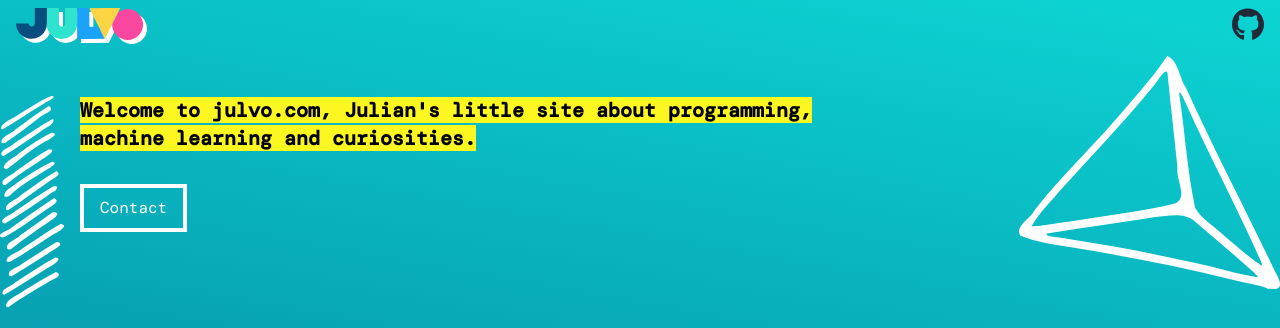
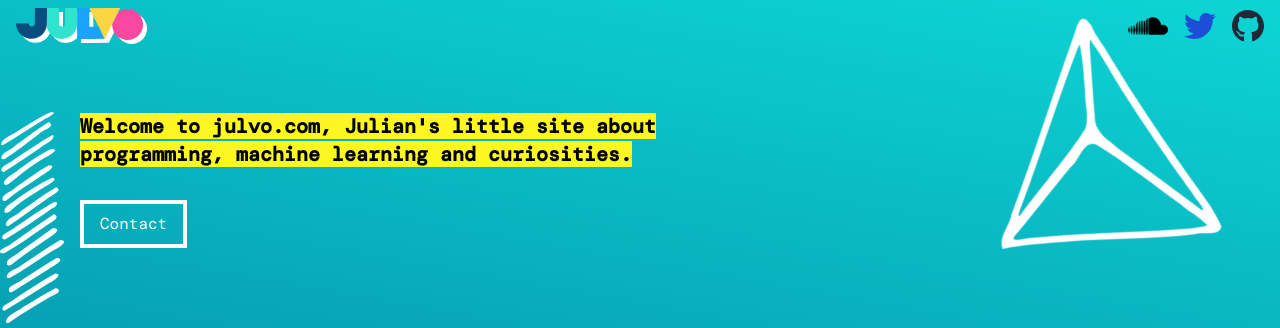
Before and after one commit to julvo/julvo.com, a plain HTML site: page docs/index.html in a window 1280 px wide. Shown: the top 328 px of the page. Drawn offline with nearby package versions, Linux system fonts and the light colour scheme.

Commit message:
Make design responsive

```diff
--- a/docs/css/styles.css
+++ b/docs/css/styles.css
@@ -11,9 +11,9 @@ body {
 }
 
 .spinning {
-    -webkit-animation:spin 4s linear infinite;
-    -moz-animation:spin 4s linear infinite;
-    animation:spin 4s linear infinite;
+    -webkit-animation:spin 8s linear infinite;
+    -moz-animation:spin 8s linear infinite;
+    animation:spin 8s linear infinite;
 }
 @-moz-keyframes spin { 100% { -moz-transform: rotate(360deg); } }
 @-webkit-keyframes spin { 100% { -webkit-transform: rotate(360deg); } }
--- a/docs/index.html
+++ b/docs/index.html
@@ -43,30 +43,39 @@
         </a>
         <div class="w-full flex-grow">
         </div>
-        <a class="mr-2 h-full text-gray-800 hover:text-pink-500 flex-grow-0 flex-shrink-0" href="https://github.com/julvo" target="_blank">
-            <i class="fab fa-github fa-2x h-full"></i>
-        </a>
+
+        <div class="flex flex-row">
+            <a class="mr-4 inline-block h-full text-orange-600 hover:text-pink-500 flex-grow-0 flex-shrink-0" href="https://soundcloud.com/inocs" target="_blank">
+                <i class="fab fa-soundcloud fa-2x h-full"></i>
+            </a>
+            <a class="mr-4 inline-block h-full text-blue-700 hover:text-pink-500 flex-grow-0 flex-shrink-0" href="https://twitter.com/julvos" target="_blank">
+                <i class="fab fa-twitter fa-2x h-full"></i>
+            </a>
+            <a class="mr-2 inline-block h-full text-gray-800 hover:text-pink-500 flex-grow-0 flex-shrink-0" href="https://github.com/julvo" target="_blank">
+                <i class="fab fa-github fa-2x h-full"></i>
+            </a>
+        </div>
     </div>
 </nav>
 
         <main class="container mx-auto">
 
 
-<section class="flex flex-row items-start">
-    <img src="/img/strokes.svg" class="w-16 pt-12" alt="" style="filter: invert()"/>
+<section class="flex flex-row items-start mt-4 mb-4">
+    <img src="/img/strokes.svg" class="w-16 pt-12 -ml-8 md:ml-0" alt="" style="filter: invert()"/>
     <div>
-        <h1 class="text-xl font-bold p-4 pt-12 w-4/5">
+        <h1 class="text-xl font-bold p-4 pt-12 md:w-4/5">
             <span class="text-black" style="background: rgb(252, 247, 32)">
                     Welcome to julvo.com, Julian's little site about programming, machine learning and curiosities.
             </span>
         </h1>
         <form>
-            <button class="px-4 py-2 border-4 border-white m-4 hover:bg-pink-500 text-white transform hover:scale-105">
+            <a href="mailto:contact@julvo.com" class="inline-block px-4 py-2 border-4 border-white m-4 hover:bg-pink-500 text-white transform hover:scale-105 hover:border-pink-500">
                 Contact
-            </button>
+            </a>
         </form>
     </div>
-    <img src="/img/pyramid.svg" class="w-1/4 mt-2" style="filter: invert()" alt=""/>
+    <img src="/img/pyramid.svg" class="w-1/4 mt-2 mr-16 spinning hidden md:block" style="filter: invert()" alt=""/>
 </section>
 
 <section class="pt-6">
--- a/routes/css/styles.css
+++ b/routes/css/styles.css
@@ -11,9 +11,9 @@ body {
 }
 
 .spinning {
-    -webkit-animation:spin 4s linear infinite;
-    -moz-animation:spin 4s linear infinite;
-    animation:spin 4s linear infinite;
+    -webkit-animation:spin 8s linear infinite;
+    -moz-animation:spin 8s linear infinite;
+    animation:spin 8s linear infinite;
 }
 @-moz-keyframes spin { 100% { -moz-transform: rotate(360deg); } }
 @-webkit-keyframes spin { 100% { -webkit-transform: rotate(360deg); } }
```
Also changed, not shown: docs/posts/reloading-python-source/index.html (+13 -4 lines), docs/posts/stylegan-music-visualisation/index.html (+13 -4 lines), docs/posts/tinystatic-tutorial/index.html (+12 -3 lines), partials/navbar.html (+12 -3 lines), routes/index.html (+6 -6 lines), templates/post.html (+1 -1 lines).
